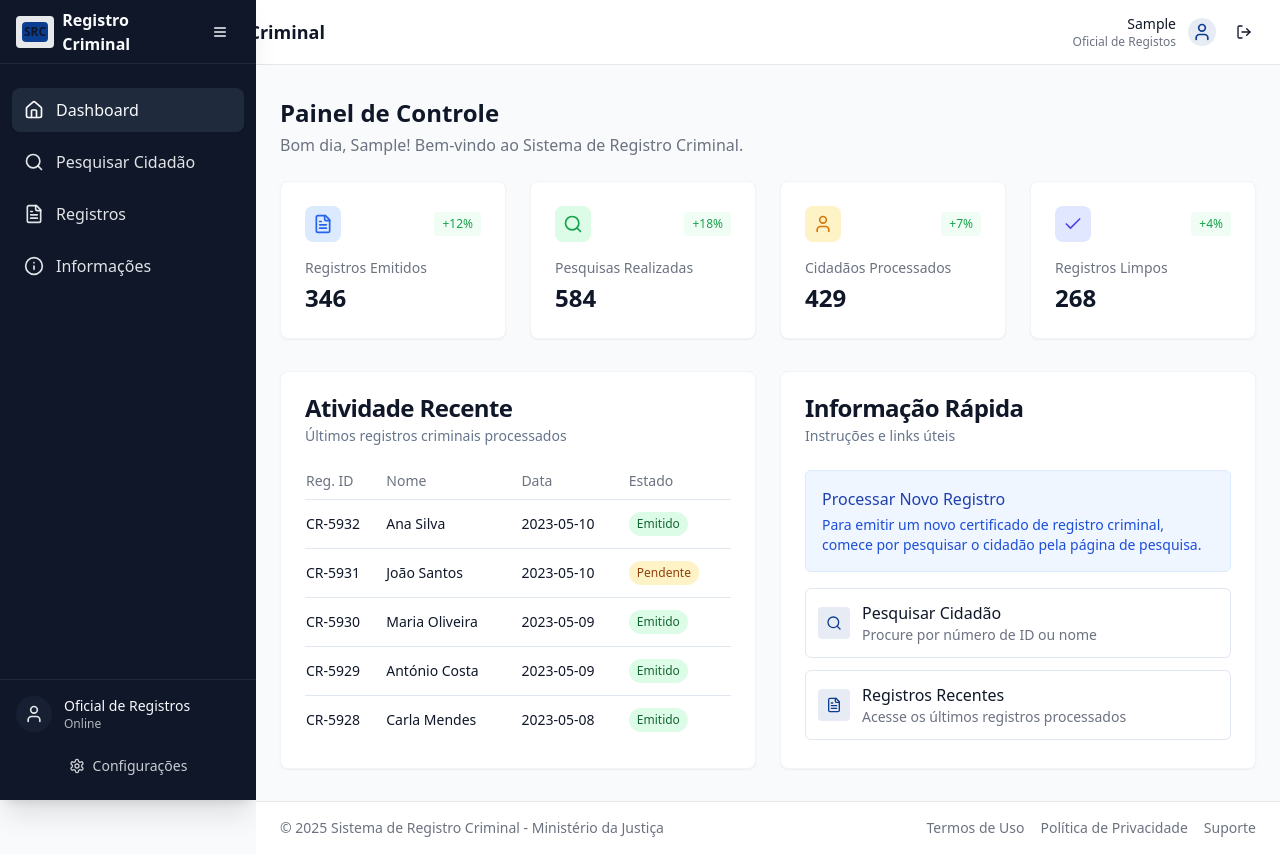
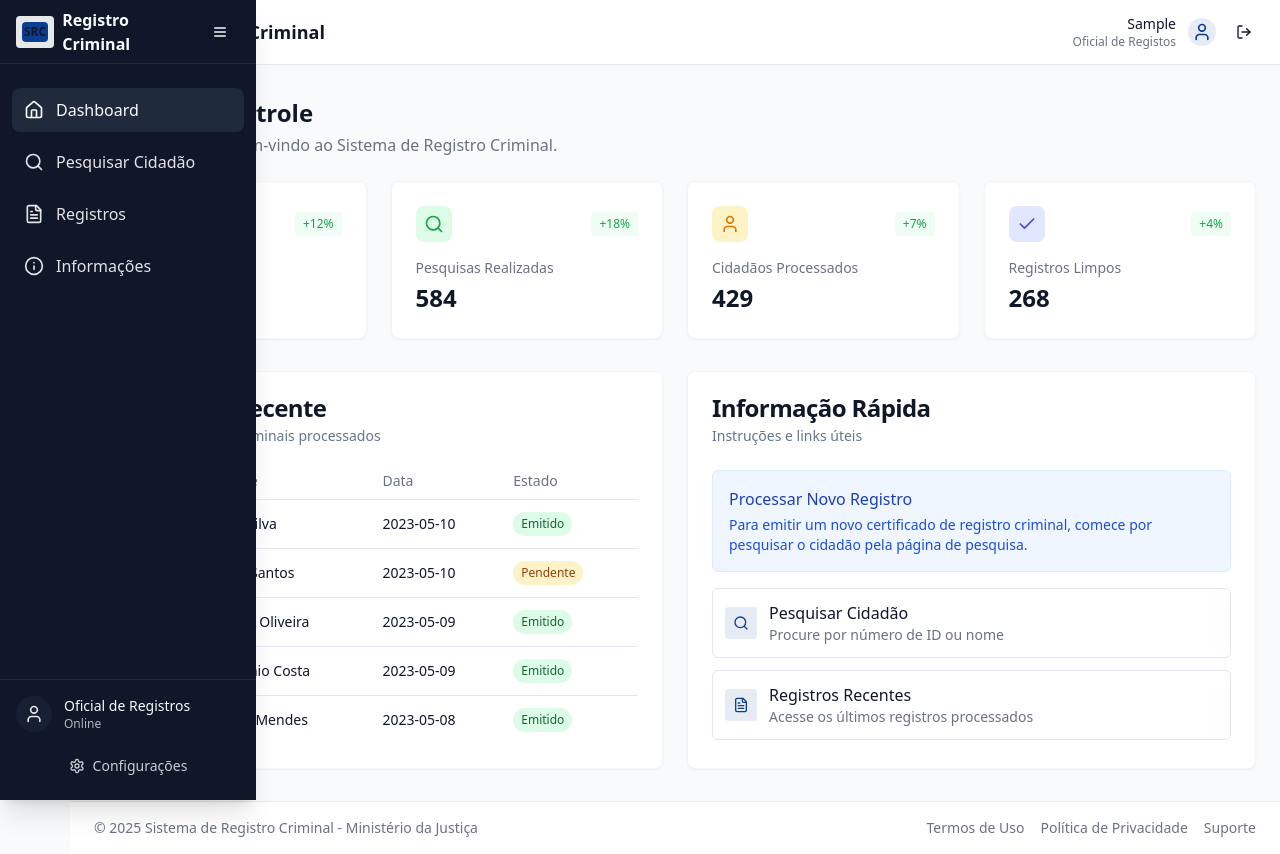
Before and after one commit to MalingasCumbane/a-digital-online, a React (Vite) app: page /info in a window 1280 px wide. Both pictures are taken after typing "Sample", "Sample123" into the empty fields and a click on the button "Entrar". Built offline with nearby package versions, Linux system fonts and the light colour scheme.

Commit message:
Fix: Dashboard layout and sidebar overlap
Adjust the dashboard layout to ensure content appears below the sidebar, resolving the issue where the "Registro Criminal" text was being cut off.

```diff
--- a/src/App.css
+++ b/src/App.css
@@ -49,3 +49,33 @@
   transform: translateY(-2px);
   box-shadow: 0 10px 25px -5px rgba(0,0,0,0.1), 0 10px 10px -5px rgba(0,0,0,0.04);
 }
+
+/* Fix for the sidebar and main content z-index issue */
+main {
+  position: relative;
+  z-index: 1;
+}
+
+.sidebar {
+  position: fixed;
+  z-index: 10;
+}
+
+/* Animation for dashboard elements */
+.animate-fade-in {
+  animation: fadeIn 0.5s ease-in-out forwards;
+}
+
+@keyframes fadeIn {
+  from { opacity: 0; transform: translateY(10px); }
+  to { opacity: 1; transform: translateY(0); }
+}
+
+.animate-slide-in {
+  animation: slideIn 0.5s ease-in-out forwards;
+}
+
+@keyframes slideIn {
+  from { opacity: 0; transform: translateX(-10px); }
+  to { opacity: 1; transform: translateX(0); }
+}
--- a/src/components/layout/DashboardLayout.tsx
+++ b/src/components/layout/DashboardLayout.tsx
@@ -25,9 +25,9 @@ const DashboardLayout = ({ children }: DashboardLayoutProps) => {
     <SidebarProvider>
       <div className="min-h-screen flex flex-col w-full bg-gray-50">
         <Header />
-        <div className="flex flex-1 overflow-hidden">
+        <div className="flex flex-1 overflow-hidden relative">
           <Sidebar />
-          <main className="flex-1 overflow-auto transition-all duration-300 ml-[70px] md:ml-64 bg-gray-50 relative z-10">
+          <main className="flex-1 overflow-auto transition-all duration-300 w-full ml-0 md:ml-[70px] bg-gray-50" style={{ zIndex: 0 }}>
             <div className="container mx-auto py-8 px-6">
               {children}
             </div>
--- a/src/components/layout/Sidebar.tsx
+++ b/src/components/layout/Sidebar.tsx
@@ -18,7 +18,7 @@ const Sidebar = () => {
   return (
     <aside
       className={cn(
-        "fixed inset-y-0 left-0 z-0 flex flex-col bg-sidebar shadow-xl transition-all duration-300 ease-in-out",
+        "fixed inset-y-0 left-0 flex flex-col bg-sidebar shadow-xl transition-all duration-300 ease-in-out z-50",
         isOpen ? "w-64" : "w-[70px]"
       )}
     >
```
